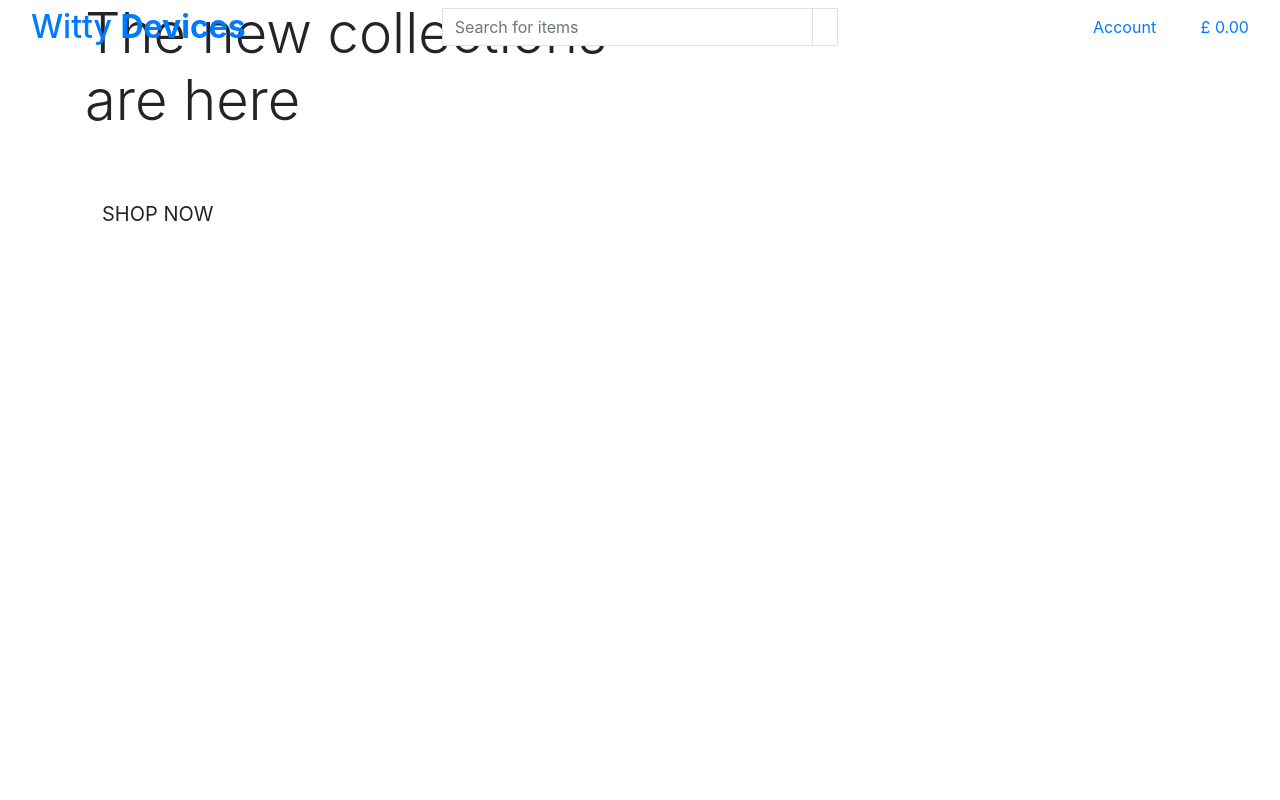
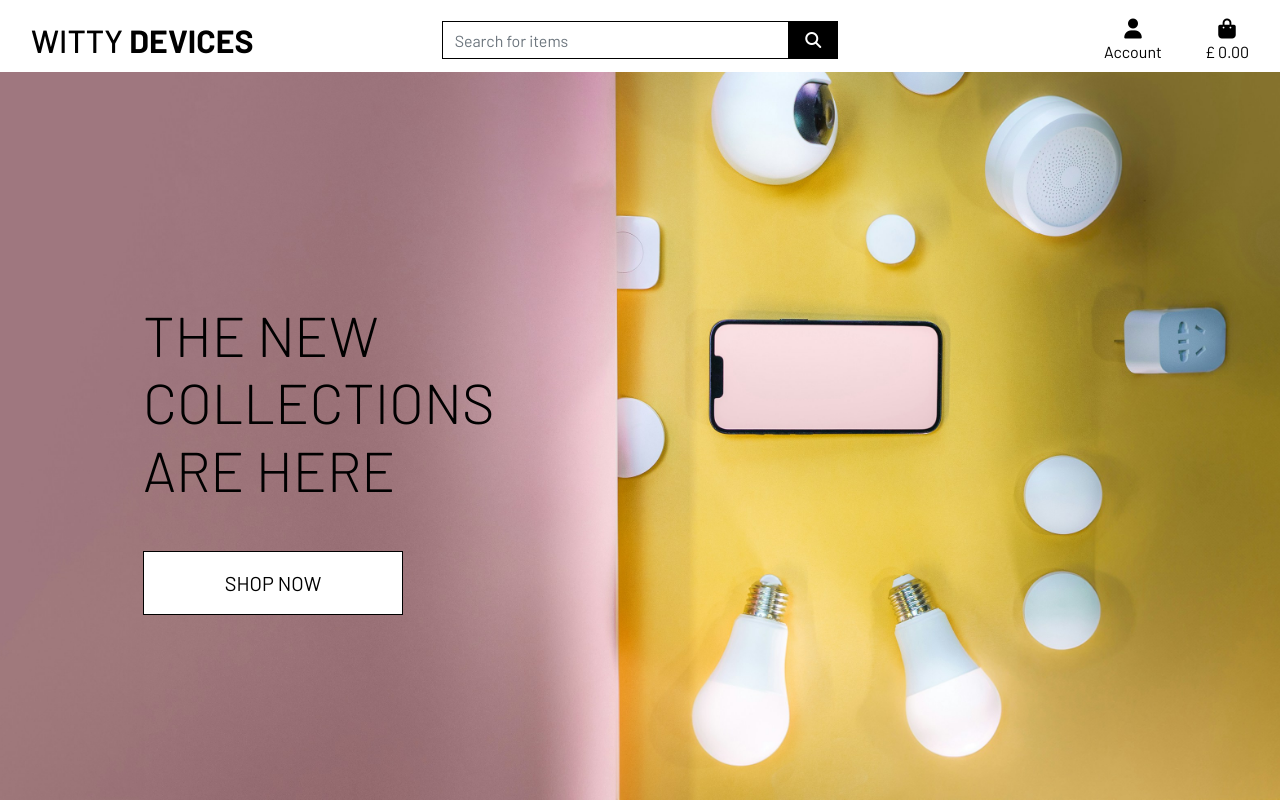
Before and after one commit to RazvanTr10/Witty-Devices, a Django app: page / in a window 1280 px wide. Run offline with Django 3.2, Linux system fonts and the light colour scheme; some libraries are stand-ins or nearby versions.

Commit message:
Add home page header and css styles

```diff
--- a/home/templates/home/index.html
+++ b/home/templates/home/index.html
@@ -14,7 +14,7 @@
         <div class="row h-100">
             <div class="col-7 col-md-6 my-auto">
                 <h1 class="display-4 logo-font text-black">
-                    The new collections are here
+                    The new collections<br>are here
                 </h1>
                 <div class="my-5">
                     <h4>
--- /dev/null
+++ b/static/css/base.css
@@ -0,0 +1,82 @@
+html {
+    height: 100%;
+}
+
+body {
+    background: url('/media/smartdevices.jpg') no-repeat center center fixed;
+    background-size: cover;
+    height: calc(100vh - 164px);
+    color: #555;
+    font-family: 'Barlow';
+}
+
+/* from Bulma */
+.icon {
+    align-items: center;
+    display: inline-flex;
+    justify-content: center;
+    height: 1.5rem;
+    width: 1.5rem;
+}
+
+.logo-font {
+    text-transform: uppercase;
+}
+
+.main-logo-link {
+    width: fit-content;
+}
+
+.shop-now-button {
+    background: white;
+    color: black;
+    min-width: 260px;
+    border: 1px solid black;
+}
+
+.btn-black {
+    background: black;
+    color: white;
+}
+
+.shop-now-button:hover,
+.shop-now-button:active,
+.shop-now-button:focus,
+.btn-black:hover,
+.btn-black:active,
+.btn-black:focus {
+    background: #dddddd;
+    color: black;
+}
+
+.text-black {
+    color: #000 !important;
+}
+
+.border-black {
+    border: 1px solid black !important;
+}
+
+/* -------------------------------- Media Queries */
+
+/* Slightly larger container on xl screens */
+@media (min-width: 1200px) {
+  .container {
+    max-width: 80%;
+  }
+}
+
+/* fixed top navbar only on medium and up */
+@media (min-width: 992px) {
+    .fixed-top-desktop-only {
+        position: fixed;
+        top: 0;
+        right: 0;
+        left: 0;
+        z-index: 1030;
+    }
+
+    .header-container {
+        padding-top: 164px;
+    }
+}
--- a/templates/base.html
+++ b/templates/base.html
@@ -17,6 +17,10 @@
 
     {% block corecss %}
     <link rel="stylesheet" href="https://cdn.jsdelivr.net/npm/bootstrap@4.6.2/dist/css/bootstrap.min.css" integrity="sha384-xOolHFLEh07PJGoPkLv1IbcEPTNtaed2xpHsD9ESMhqIYd0nLMwNLD69Npy4HI+N" crossorigin="anonymous">
+    <link rel="preconnect" href="https://fonts.googleapis.com">
+    <link rel="preconnect" href="https://fonts.gstatic.com" crossorigin>
+    <link href="https://fonts.googleapis.com/css2?family=Barlow:ital,wght@0,100;0,200;0,300;0,400;0,500;0,600;0,700;0,800;0,900;1,100;1,200;1,300;1,400;1,500;1,600;1,700;1,800;1,900&display=swap" rel="stylesheet">
+    <link rel="stylesheet" href="{% static 'css/base.css' %}">
     {% endblock %}
 
     {% block extra_css %}
@@ -26,7 +30,7 @@
   </head>
   <body>
     <header class="container-fluid fixed-top">
-      <div class="row">
+      <div id="topnav" class="row bg-white pt-lg-2 d-none d-lg-flex">
         <div class="col-12 col-lg-4 my-auto py-1 py-lg-0 text-center text-lg-left">
           <a href="{% url 'home' %}" class="nav-link main-logo-link">
             <h2 class="logo-font text-black my-0">Witty <strong>Devices</strong></h2>
--- a/witty_devices/settings.py
+++ b/witty_devices/settings.py
@@ -146,6 +146,10 @@ USE_TZ = True
 # https://docs.djangoproject.com/en/3.2/howto/static-files/
 
 STATIC_URL = '/static/'
+STATICFILES_DIRS = (os.path.join(BASE_DIR, 'static'),)
+
+MEDIA_URL = '/media/'
+MEDIA_ROOT = os.path.join(BASE_DIR, 'media')
 
 # Default primary key field type
 # https://docs.djangoproject.com/en/3.2/ref/settings/#default-auto-field
--- a/witty_devices/urls.py
+++ b/witty_devices/urls.py
@@ -15,9 +15,11 @@ Including another URLconf
 """
 from django.contrib import admin
 from django.urls import path, include
+from django.conf import settings
+from django.conf.urls.static import static
 
 urlpatterns = [
     path('admin/', admin.site.urls),
     path('accounts/', include('allauth.urls')),
     path('', include('home.urls')),
-]
+] + static(settings.MEDIA_URL, document_root=settings.MEDIA_ROOT)
```
Also changed, not shown: other parts of templates/base.html (+4 -3 lines), media/smartdevices.jpg (added).
